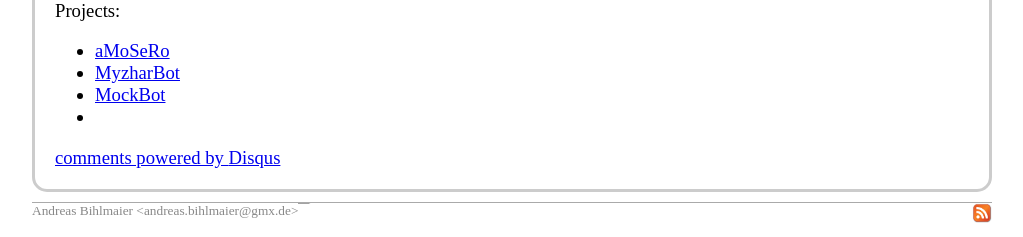
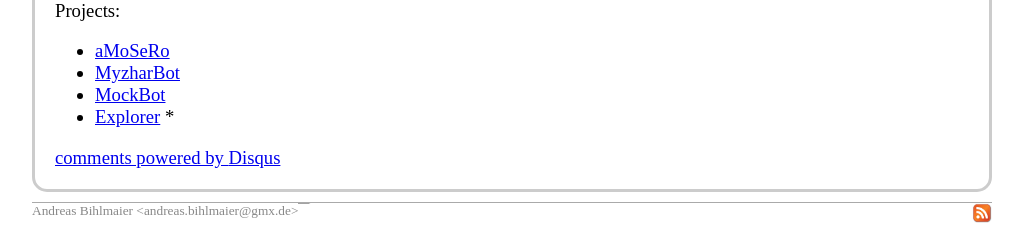
Before and after one commit to andreasBihlmaier/andreasBihlmaier.github.io, a Jekyll site: the page built from _posts/2014-12-30-ros_talk_31c3.markdown, in a window 1280 px wide. Shown: the part 660-897 px from the top of the page, without its empty margins (128-1151 px from the left). Built offline with Jekyll 4.4.1, drawn with Linux system fonts in a browser that asks for light colours; comment, search, counter and statistics services are not loaded.

Commit message:
another interesting project, page so far italian (but will be translated)

```diff
--- a/_posts/2014-12-30-ros_talk_31c3.markdown
+++ b/_posts/2014-12-30-ros_talk_31c3.markdown
@@ -22,4 +22,5 @@ Projects:
 * [aMoSeRo](http://defendtheplanet.net/category/myrobots/amosero-myrobots/)
 * [MyzharBot](http://myzharbot.robot-home.it/blog/)
 * [MockBot](https://github.com/mockbot/MockBot)
+* [Explorer](http://raffaello.officinerobotiche.it/i-robot/explorer/)
 *
```
